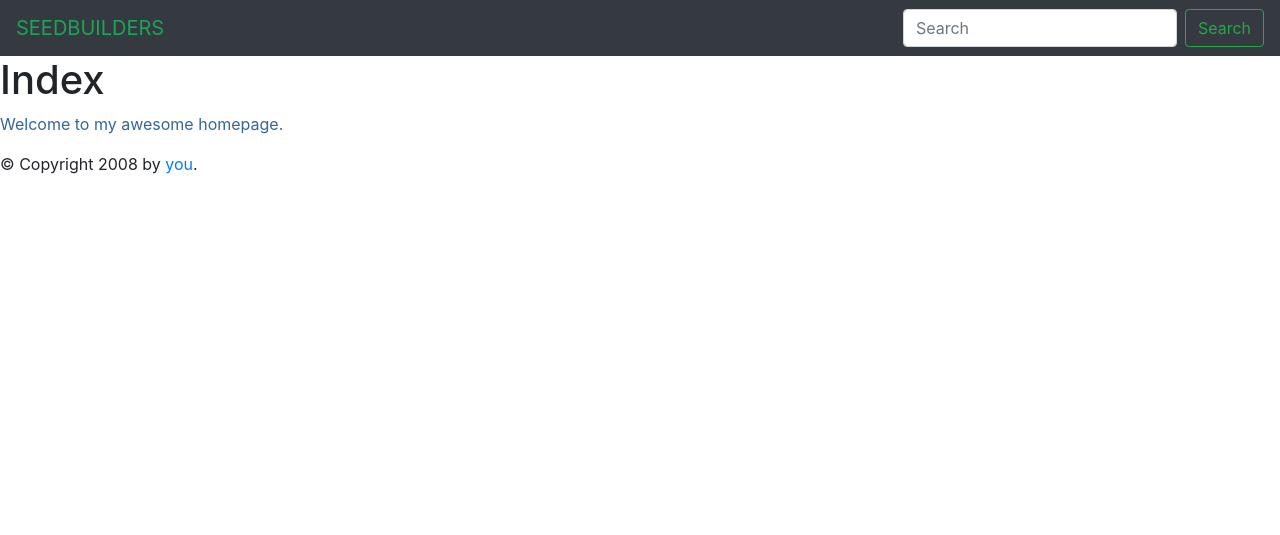
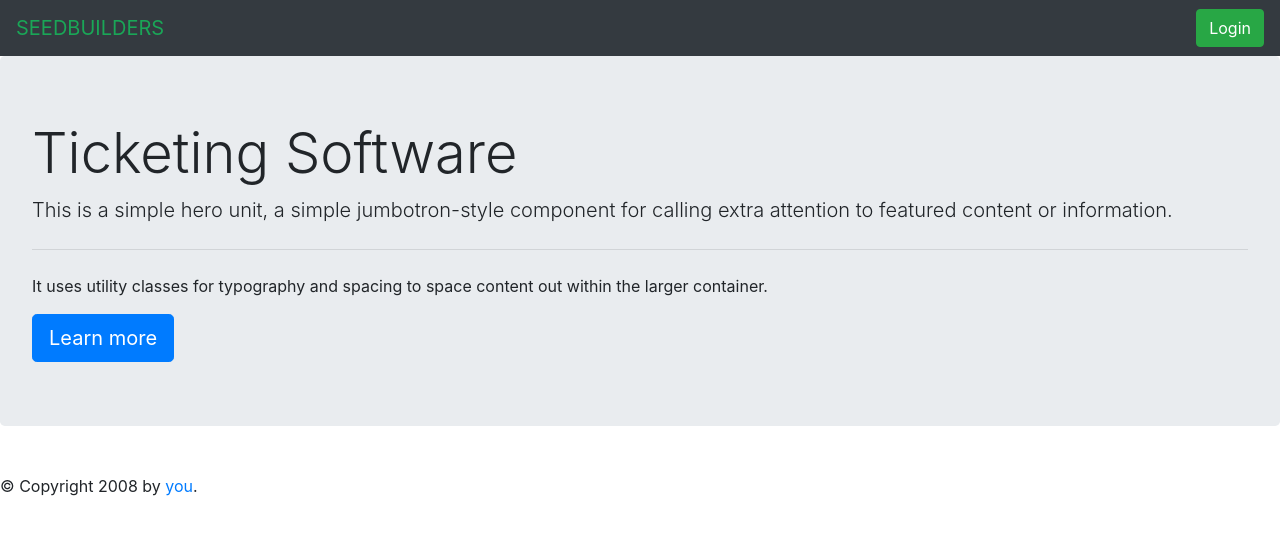
Before and after one commit to Roselinaa/HD-Back, a Flask app: page / in a window 1280 px wide. Shown: the top 535 px of the page. Run offline with Flask 2, Linux system fonts and the light colour scheme; some libraries are stand-ins or nearby versions.

Commit message:
add homepage styling

```diff
--- a/static/style.css
+++ b/static/style.css
@@ -6,3 +6,7 @@ header{
 .navbar-brand{
     color: #1aa657 !important;
 }
+
+.footer{
+    display: block;
+}
--- a/templates/admin.html
+++ b/templates/admin.html
@@ -7,8 +7,11 @@
     </style>
 {% endblock %}
 {% block content %}
-    <h1>Index</h1>
-    <p class="important">
-      Welcome to my awesome homepage.
-    </p>
+    <div class="jumbotron">
+        <h1 class="display-4">Ticketing Software</h1>
+        <p class="lead">This is a simple hero unit, a simple jumbotron-style component for calling extra attention to featured content or information.</p>
+        <hr class="my-4">
+        <p>It uses utility classes for typography and spacing to space content out within the larger container.</p>
+        <a class="btn btn-primary btn-lg" href="#" role="button">Learn more</a>
+    </div>
 {% endblock %}
--- a/templates/base.html
+++ b/templates/base.html
@@ -13,15 +13,16 @@
         {% block header %}
         <nav class="navbar navbar-dark bg-dark">
             <a class="navbar-brand">SEEDBUILDERS</a>
-            <form class="form-inline">
-              <input class="form-control mr-sm-2" type="search" placeholder="Search" aria-label="Search">
-              <button class="btn btn-outline-success my-2 my-sm-0" type="submit">Search</button>
-            </form>
+              <button class="btn btn-success my-2 my-sm-0" type="submit">Login</button>
         </nav>
         {% endblock %}
     </div>
-    <div id="content">{% block content %}{% endblock %}</div>
-    <div id="footer">
+    <div id="content">
+        {% block content %}
+
+        {% endblock %}
+    </div>
+    <div id="footer" class="footer mt-auto py-3">
         {% block footer %}
         &copy; Copyright 2008 by <a href="http://domain.invalid/">you</a>.
         {% endblock %}
```
